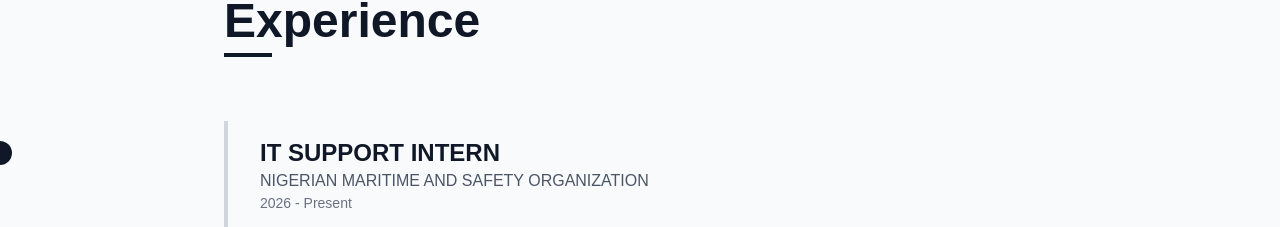
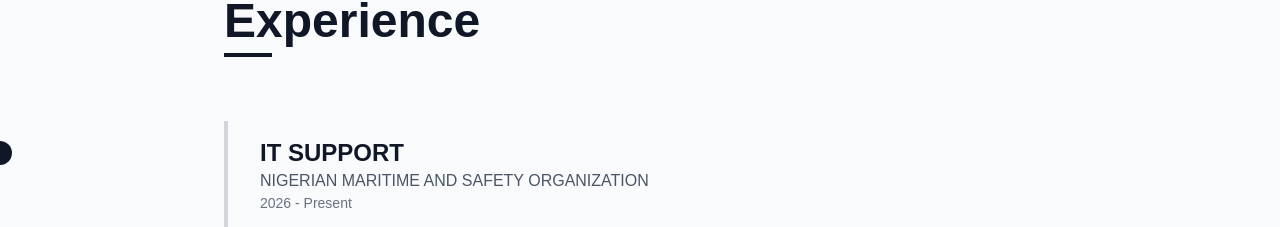
Before and after one commit to amachreetonye413-prog/tonye-portfolio, a Next.js app in the folder tonye-portfolio-main/: page / in a window 1280 px wide. Shown: the part 3823-4050 px from the top of the page. Built offline with nearby package versions, Linux system fonts and the light colour scheme.

Commit message:
update to experience section

```diff
--- a/tonye-portfolio-main/components/Experience.jsx
+++ b/tonye-portfolio-main/components/Experience.jsx
@@ -8,7 +8,7 @@ function Experience() {
 
   const experiences = [
     {
-      title: "IT SUPPORT INTERN",
+      title: "IT SUPPORT",
       company: "NIGERIAN MARITIME AND SAFETY ORGANIZATION",
       period: "2026 - Present",
       description: "Assisted in providing technical support across the organization by troubleshooting hardware, software, and network-related issues. Supported the installation, configuration, and maintenance of computer systems, ensuring optimal performance and minimal downtime.",
```
